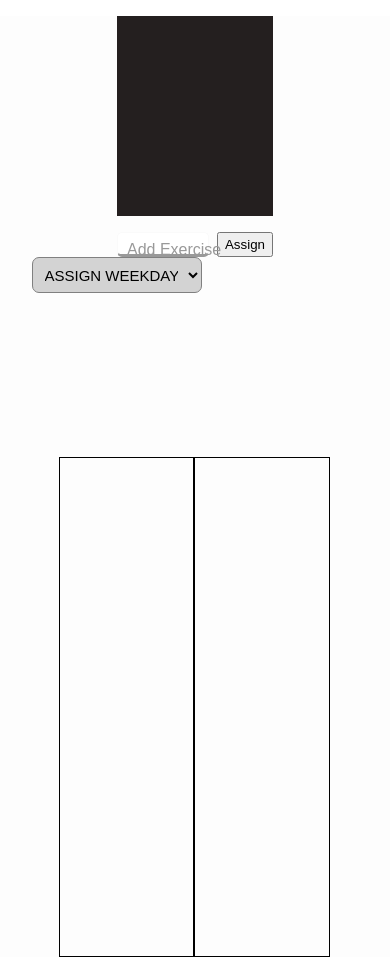
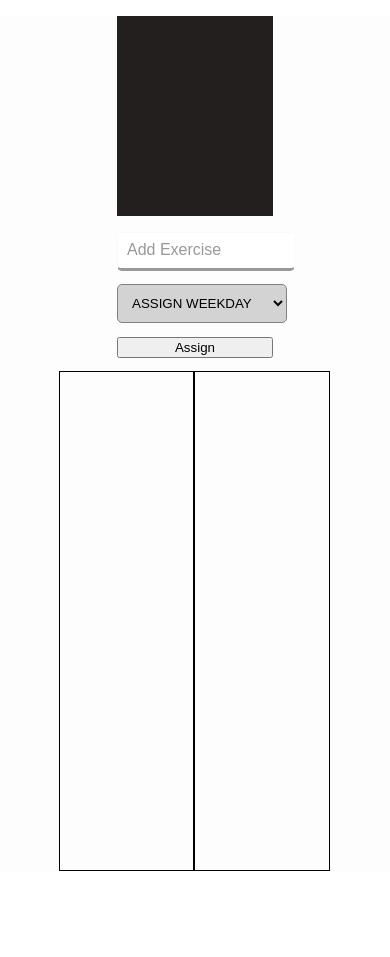
Before and after one commit to Sorayk/ToDoList, a React (Create React App) app: page / in a window 390 px wide. After the commit the page ends 871 px from the top, so only its background shows below. Built offline with nearby package versions, Linux system fonts and the light colour scheme.

Commit message:
fixed 'assign weekday' button position and media queries

```diff
--- a/src/App.js
+++ b/src/App.js
@@ -3,13 +3,9 @@ import React, { useState } from "react";
 import NewTaskInput from "../src/components/js/NewTaskInput";
 import ExercisesList from "../src/components/js/ExercisesList";
 import Logo from "../src/components/js/Logo";
-import DropDownBtn from "./components/js/DropDownBtn";
 
 import "./App.css";
 import "./components/css/resetter.css";
-
-
-
 
 function App() {
   const [tasks, setTasks] = useState([]);
@@ -30,11 +26,7 @@ function App() {
     <div className="daddy-div">
       <header className="top-section">
         <Logo />
-
         <NewTaskInput action={addNewTask} />
-
-        <DropDownBtn />
-
       </header>
       <main>
         <div className="program__today">
--- a/src/components/css/DropDownBtn.css
+++ b/src/components/css/DropDownBtn.css
@@ -1,18 +1,10 @@
-
-.menu-container {
-    position: relative;
-    height: 200px;
-    padding-left: 2em;
-    }
-
-    #weekdays{
-        padding: .5em;
-        background-color: lightgrey;
-        border: solid 1px grey;
-        border-radius: 7px;
-        font-size: 15px;
-        width: 170px;
-    }
+#weekdays {
+  padding: 0.75em;
+  background-color: lightgrey;
+  border: solid 1px grey;
+  border-radius: 5px;
+  width: 170px;
+}
 
 /*
 OLD
--- a/src/components/css/NewTaskInput.css
+++ b/src/components/css/NewTaskInput.css
@@ -15,13 +15,19 @@ input {
   border: thin solid #fafafa;
   border-bottom: solid medium #999;
   color: #444;
-  font-size: 0.5em;
 }
 
-@media only screen and (min-width: 440px) {
-  /* For desktop: */
+@media only screen and (max-width: 800px) {
+  .text-field {
+    flex-direction: column;
+  }
+
   input {
-    font-size: 1em;
+    margin-bottom: 1em;
+  }
+
+  button {
+    margin: 1em 0;
   }
 }
 
@@ -44,19 +50,3 @@ input:valid ~ label {
   background-color: #fff;
   padding: 0 5px 0 5px;
 }
-
-input.responsive::-webkit-input-placeholder,
-input.responsive::-moz-placeholder,
-input.responsive:-moz-placeholder,
-input.responsive:-ms-input-placeholder {
-  color: rgba(25, 25, 25, 1);
-}
-
-@media (max-width: 399px) {
-  input.responsive::-webkit-input-placeholder,
-  input.responsive::-moz-placeholder,
-  input.responsive:-moz-placeholder,
-  input.responsive:-ms-input-placeholder {
-    color: rgba(0, 0, 0, 0);
-  }
-}
--- a/src/components/js/DropDownBtn.js
+++ b/src/components/js/DropDownBtn.js
@@ -1,12 +1,12 @@
 import "../css/DropDownBtn.css";
 import React, { useState } from "react";
 
-
 const DropDownBtn = () => {
-    return(
-        <div className="menu-container">
+  return (
     <select id="weekdays" required>
-                    <option className="option" value=""disabled selected>ASSIGN WEEKDAY</option>
+      <option className="option" value="" disabled selected>
+        ASSIGN WEEKDAY
+      </option>
       <option value="Monday">Monday</option>
       <option value="Tuesday">Tuesday</option>
       <option value="Wednesday">Wednesday</option>
@@ -15,14 +15,9 @@ const DropDownBtn = () => {
       <option value="Saturday">Saturday</option>
       <option value="Sunday">Sunday</option>
     </select>
-        </div>
   );
-    }
+};
 export default DropDownBtn;
-
-
-
-
 
 /* FIRST TRY
 
--- a/src/components/js/NewTaskInput.js
+++ b/src/components/js/NewTaskInput.js
@@ -1,4 +1,5 @@
 import React, { useRef } from "react";
+import DropDownBtn from "./DropDownBtn";
 
 import "../css/NewTaskInput.css";
 
@@ -29,6 +30,7 @@ function NewTaskInput({ action }) {
         required
       />
       <label>Add Exercise</label>
+      <DropDownBtn />
       <button onClick={onClick}>Assign</button>
     </div>
   );
```
Also changed, not shown: src/components/css/AddBtn.css (deleted), src/components/js/AddBtn.js (deleted). Lines whose indentation alone changed are shown as unchanged.
